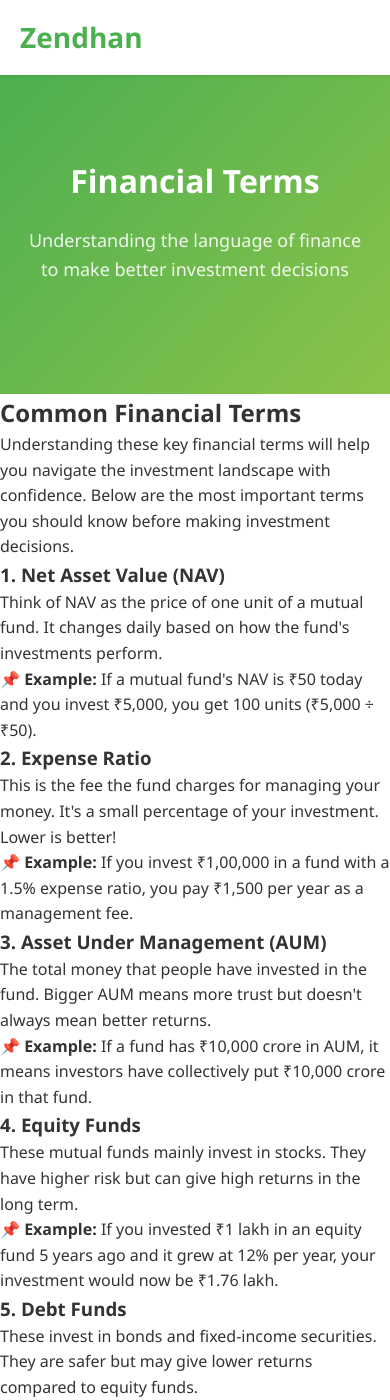
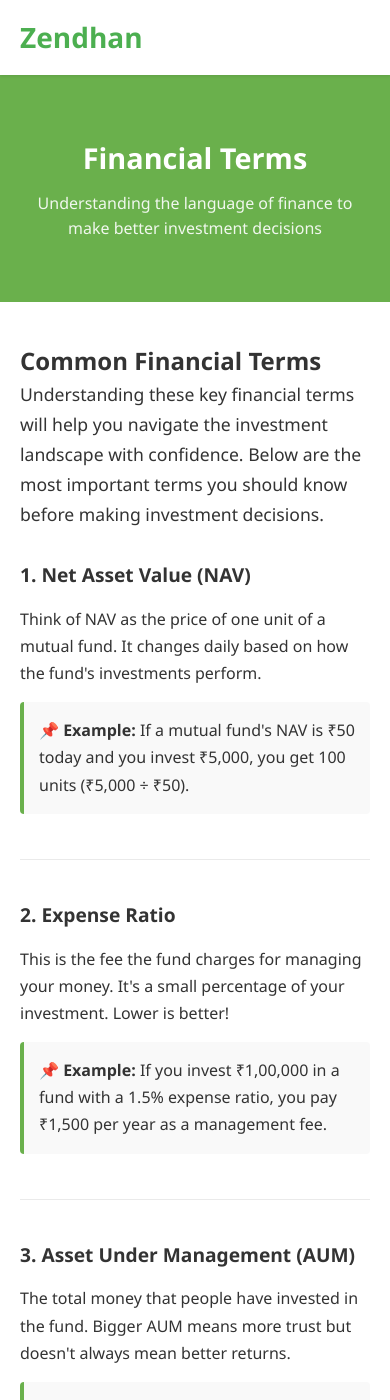
Before and after one commit to nandan11/zendhan, a Jekyll site: the page built from financial-terms.html, in a window 390 px wide and 1400 px high. Built offline with Jekyll 4.4.1, drawn with Linux system fonts in a browser that asks for light colours.

Commit message:
Update financial-terms.css

```diff
--- a/assets/css/financial-terms.css
+++ b/assets/css/financial-terms.css
@@ -1,93 +1,44 @@
+/* Financial Terms Page Styles */
 
-/* Scroll padding for anchor links */
-html {
-  scroll-padding-top: 120px; /* Adjust this value based on your header height */
+/* Hero Section (Replacing with centered green banner like Debt Funds page) */
+.hero {
+  background: #6ab04c;
+  padding: 40px 0;
+  text-align: center;
+  width: 100%;
+  margin-bottom: 40px;
 }
 
-/* Page layout structure */
-.page-layout {
-  display: flex;
-  max-width: 1200px;
+.hero-container {
+  max-width: 800px;
   margin: 0 auto;
   padding: 20px;
 }
 
-/* Content block styling */
-.content-block {
-  margin-bottom: 40px;
+.hero h1 {
+  font-size: 2.5rem;
+  margin-bottom: 10px;
+  color: white;
+  font-weight: 600;
 }
 
-.content-block p {
-  margin-bottom: 20px;
-  line-height: 1.7;
+.hero p {
+  font-size: 1.2rem;
+  color: white;
+  max-width: 800px;
+  margin: 0 auto;
 }
 
-.content-block h2 {
-  margin-top: 40px;
-  margin-bottom: 25px;
+/* Financial Terms Content Layout */
+.financial-terms-content {
+  max-width: 1200px;
+  margin: 0 auto;
+  padding: 0 20px;
+  display: flex;
 }
 
-.content-block h3 {
-  margin-top: 30px;
-  margin-bottom: 20px;
-}
-
-.content-block ul, .content-block ol {
-  margin-bottom: 25px;
-  margin-left: 25px;
-}
-
-.content-block li {
-  margin-bottom: 10px;
-}
-
-
-
-/* Info cards and example blocks */
-.info-card {
-  background-color: #f9f9f9;
-  border-left: 4px solid #4CAF50;
-  padding: 20px;
-  margin: 30px 0;
-  border-radius: 4px;
-}
-
-.example-block {
-  background-color: #f5f5f5;
-  padding: 20px;
-  border-radius: 4px;
-  margin: 20px 0;
-}
-
-.example-block ul {
-  margin-left: 25px;
-}
-
-/* Fund examples */
-.fund-example {
-  margin: 30px 0;
-  padding: 20px;
-  border-radius: 8px;
-  background-color: #f9f9f9;
-  box-shadow: 0 2px 5px rgba(0,0,0,0.1);
-}
-
-/* FAQ styling */
-.faq-item {
-  margin-bottom: 30px;
-  border-bottom: 1px solid #eee;
-  padding-bottom: 25px;
-}
-
-/* Page layout with sidebar */
-.page-layout {
-  display: flex;
-  max-width: 1200px;
-  margin: 0 auto;
-  padding: 20px;
-}
-
-.quick-navigation {
+/* Quick Navigation Sidebar */
+.terms-navigation {
   position: sticky;
   top: 20px;
   align-self: flex-start;
@@ -105,13 +56,13 @@
   flex-shrink: 0;
 }
 
-.quick-navigation h3 {
+.terms-navigation h3 {
   margin-bottom: 15px;
   font-size: 18px;
   color: #333;
 }
 
-.quick-navigation ul {
+.terms-navigation ul {
   list-style: none;
   padding: 0;
   margin: 0;
@@ -120,12 +71,12 @@
   gap: 10px;
 }
 
-.quick-navigation li {
+.terms-navigation li {
   margin: 0;
   width: 100%;
 }
 
-.quick-navigation a {
+.terms-navigation a {
   text-decoration: none;
   color: #333;
   font-size: 16px;
@@ -135,195 +86,132 @@
   transition: all 0.3s ease;
 }
 
-.quick-navigation a:hover,
-.quick-navigation a.active {
+.terms-navigation a:hover,
+.terms-navigation a.active {
   background-color: #e0e0e0;
   color: #4CAF50;
 }
 
-.main-content {
+/* Terms Container */
+.terms-container {
   flex-grow: 1;
-  padding-left: 0;
-  padding-right: 0;
+  max-width: 800px;
 }
 
-/* Call to action box */
-.cta-box {
-  background-color: #f9f9f9;
-  border-radius: 8px;
-  padding: 25px;
-  margin: 30px 0;
-  text-align: center;
-  box-shadow: 0 2px 10px rgba(0, 0, 0, 0.05);
+.intro-text {
+  font-size: 1.1rem;
+  line-height: 1.7;
+  margin-bottom: 30px;
 }
 
-.cta-button {
-  display: inline-block;
-  background-color: #4CAF50;
-  color: white;
-  padding: 12px 20px;
-  border-radius: 5px;
-  text-decoration: none;
-  margin-top: 15px;
-  transition: background-color 0.3s;
-  font-weight: bold;
+/* Individual Term Styling */
+.terms-list {
+  display: flex;
+  flex-direction: column;
+  gap: 40px;
 }
 
-.cta-button:hover {
-  background-color: #388E3C;
+.term {
+  padding-bottom: 30px;
+  border-bottom: 1px solid #eaeaea;
 }
 
-/* Page title styling */
-.page-title {
-  background: #6ab04c; /* Solid green color */
-  padding: 40px 0;
-  text-align: center;
-  margin-bottom: 10px;
-  width: 100%;
+.term:last-child {
+  border-bottom: none;
 }
 
-.page-title-container {
-  max-width: 800px;
-  margin: 0 auto;
-  padding: 20px;
+.term h3 {
+  color: #333;
+  font-size: 1.4rem;
+  margin-bottom: 15px;
+}
+
+.term p {
+  line-height: 1.7;
+  margin-bottom: 15px;
+}
+
+/* Example Box Styling */
+.example {
+  background-color: #f9f9f9;
+  border-left: 4px solid #6ab04c;
+  padding: 15px;
+  border-radius: 4px;
+  margin: 15px 0;
+}
+
+.example p {
+  margin: 0;
+}
+
+/* Sub-terms Styling */
+.sub-terms {
+  padding-left: 20px;
+  margin: 15px 0;
+}
+
+.sub-terms p {
   margin-bottom: 10px;
 }
 
-.page-title h1 {
-  font-size: 2.5rem;
-  margin-bottom: 10px;
-  color: white;
-  font-weight: 600;
-}
-
-.page-title p {
-  font-size: 1.2rem;
-  color: white;
-  max-width: 800px;
-  margin: 0 auto;
-}
-
-.content-block:first-of-type {
-  margin-top: 10px; /* Reduced from 20px to decrease space after title */
-}
-
-/* Main headings */
-.main-content h2:first-of-type,
-h2[id="what-are-debt-funds"] {
-  margin-top: 10px;
-
-}
-
-/* FAQ Accordion styling */
-.faq-accordion {
-  margin-bottom: 40px;
-}
-
-.faq-accordion .faq-item {
-  border: 1px solid #eee;
-  border-radius: 8px;
-  margin-bottom: 15px;
-  overflow: hidden;
-  box-shadow: 0 1px 3px rgba(0, 0, 0, 0.05);
-}
-
-.faq-accordion .faq-question {
-  background-color: #f9f9f9;
-  padding: 15px 20px;
-  cursor: pointer;
-  position: relative;
-  font-weight: 600;
-  display: flex;
-  align-items: center;
-  justify-content: space-between;
-  transition: background-color 0.3s;
-}
-
-.faq-accordion .faq-question:hover {
-  background-color: #f5f5f5;
-}
-
-.faq-accordion .faq-question::after {
-  content: "+";
-  font-size: 22px;
-  color: #4CAF50;
-  margin-left: 10px;
-  transition: transform 0.3s;
-}
-
-.faq-accordion .faq-question.active::after {
-  content: "−";
-  transform: rotate(0deg);
-}
-
-.faq-accordion .faq-answer {
-  padding: 0;
-  max-height: 0;
-  overflow: hidden;
-  transition: max-height 0.3s ease-out, padding 0.3s ease-out;
-}
-
-.faq-accordion .faq-answer.active {
-  padding: 20px;
-  max-height: 500px; /* Adjust as needed */
-}
-
-.faq-accordion .faq-answer p {
-  margin-top: 0;
-  margin-bottom: 10px;
-}
-
-.faq-accordion .faq-answer p:last-child {
+.sub-terms p:last-child {
   margin-bottom: 0;
 }
 
-.faq-accordion .faq-answer ul {
+/* Lists in examples */
+.example ul {
+  margin: 10px 0 10px 25px;
+}
+
+.example li {
+  margin-bottom: 5px;
+}
+
+/* Glossary Summary Section */
+.glossary-summary {
+  background-color: #f5f5f5;
+  padding: 25px;
+  border-radius: 8px;
+  margin: 40px 0 20px;
+  text-align: center;
+}
+
+.glossary-summary h3 {
+  color: #333;
   margin-bottom: 15px;
 }
 
-/* Standard FAQ styling (non-accordion) */
-.faq-item {
-  margin-bottom: 30px;
-  border-bottom: 1px solid #eee;
-  padding-bottom: 25px;
-}
-
-.faq-item h4 {
-  margin-bottom: 15px;
-  color: #333;
-}
-
-/* Responsive adjustments */
+/* Responsive Adjustments */
 @media (max-width: 768px) {
-  .page-layout {
+  .financial-terms-content {
     flex-direction: column;
   }
 
-  .quick-navigation {
+  .terms-navigation {
     width: 100%;
     min-width: 100%;
     max-width: 100%;
     position: static;
-    margin-bottom: 20px;
+    margin-bottom: 30px;
     margin-right: 0;
     flex-basis: auto;
   }
 
-  .fund-details {
-    grid-template-columns: 1fr;
+  .terms-container {
+    max-width: 100%;
   }
 }
 
 @media (max-width: 480px) {
-  .page-title-container h1 {
+  .hero h1 {
     font-size: 1.8rem;
   }
 
-  .learn-more-button {
-    font-size: clamp(12px, 3.5vw, 16px);
-    padding: 10px 8px;
-    line-height: 1.2;
-    height: auto;
-    min-height: 44px;
+  .hero p {
+    font-size: 1rem;
+  }
+
+  .term h3 {
+    font-size: 1.2rem;
   }
 }
```
